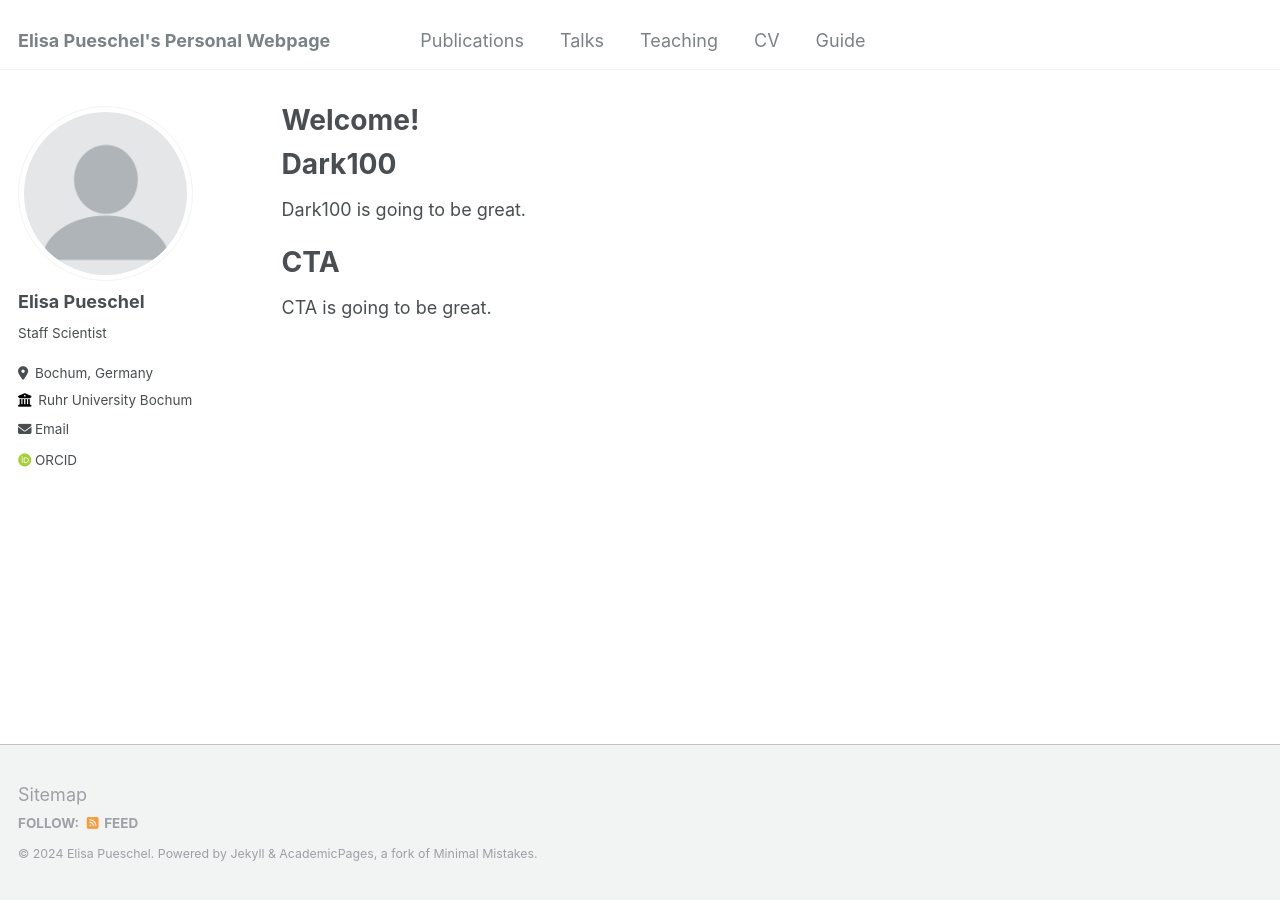
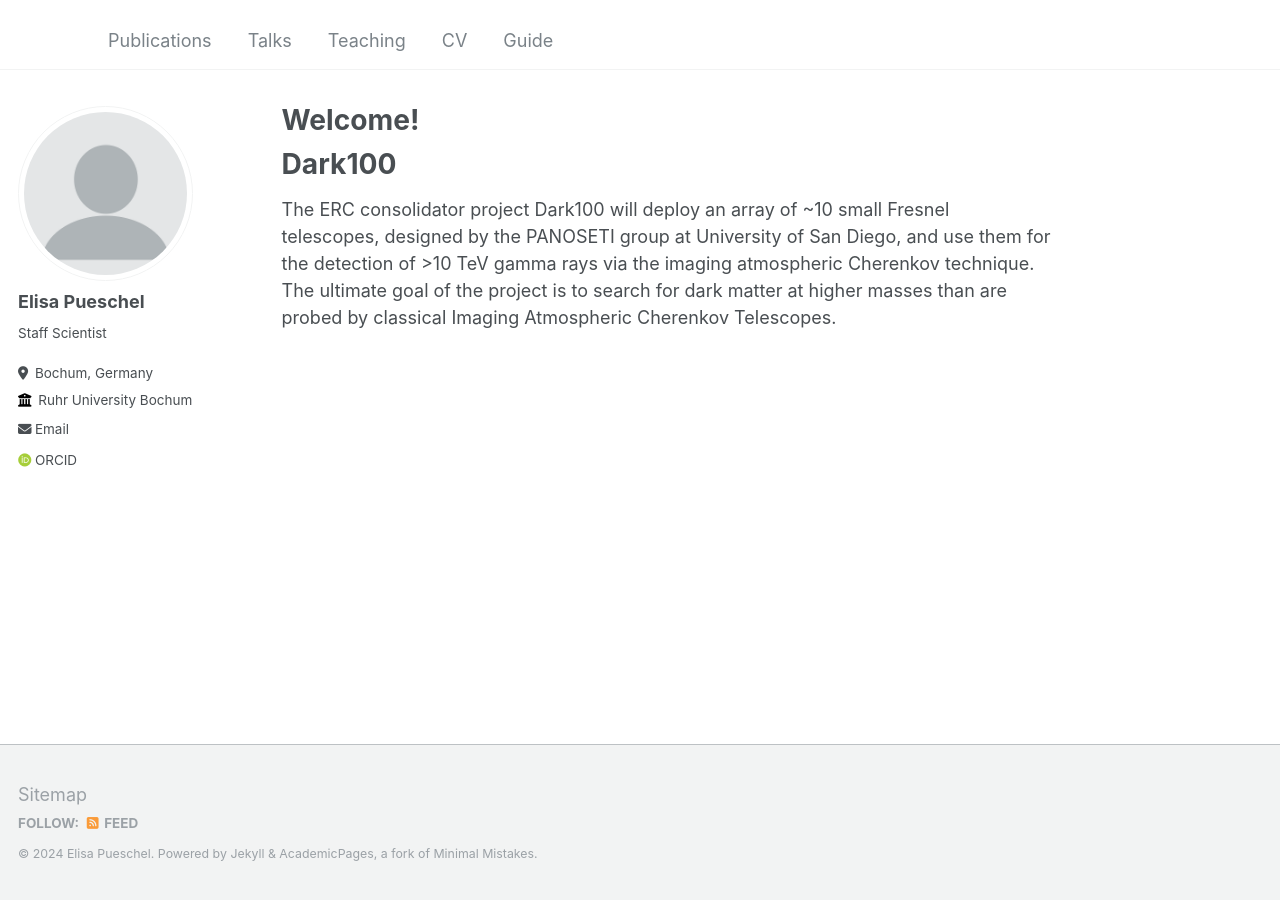
Before and after one commit to epuesche/epuesche.github.io, a Jekyll site: the page built from _pages/about.md, in a window 1280 px wide. Built offline with Jekyll 4.4.1, drawn with Linux system fonts in a browser that asks for light colours; some web fonts are replaced.

Commit message:
more changes

```diff
--- a/_config.yml
+++ b/_config.yml
@@ -8,7 +8,7 @@
 
 # Basic Site Settings
 locale                   : "en-US"
-title                    : "Elisa Pueschel's Personal Webpage"
+title                    : ""
 title_separator          : "-"
 name                     : &name "Elisa Pueschel"
 description              : &description "personal description"
--- a/_pages/about.md
+++ b/_pages/about.md
@@ -11,8 +11,4 @@ redirect_from:
 
 Dark100
 ======
-Dark100 is going to be great.
-
-CTA
-======
-CTA is going to be great.
+The ERC consolidator project Dark100 will deploy an array of ~10 small Fresnel telescopes, designed by the PANOSETI group at University of San Diego, and use them for the detection of >10 TeV gamma rays via the imaging atmospheric Cherenkov technique. The ultimate goal of the project is to search for dark matter at higher masses than are probed by classical Imaging Atmospheric Cherenkov Telescopes.
```
Also changed, not shown: _teaching/2014-spring-teaching-1.md (+1 -2 lines).
